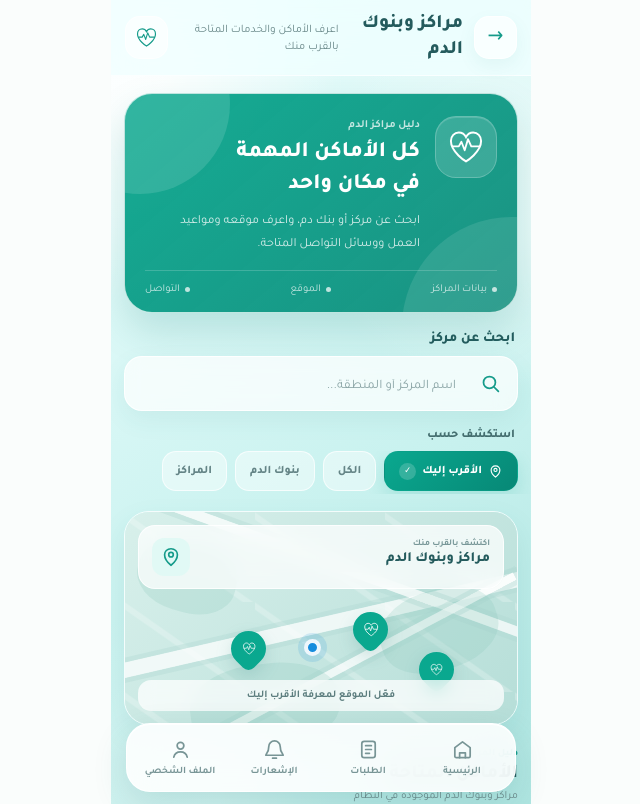
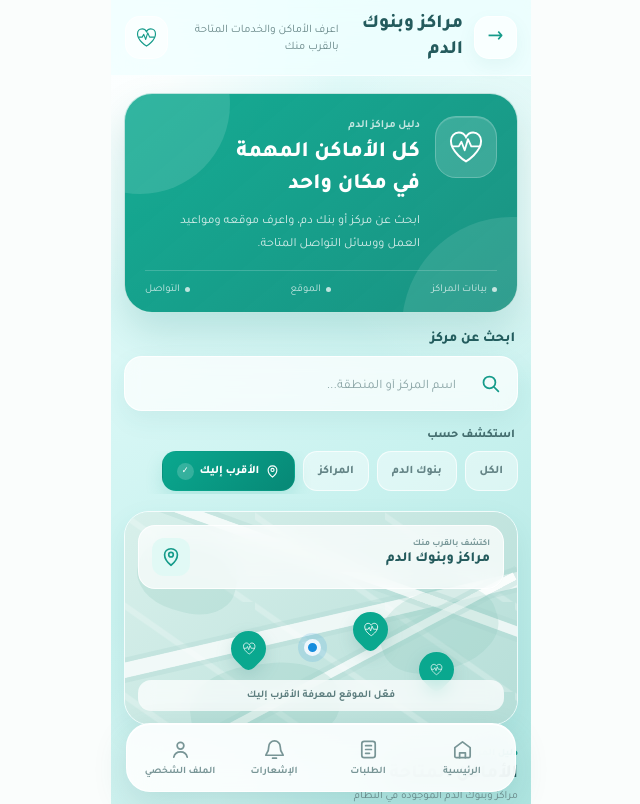
Before and after one commit to saedhamdy660-wq/nabd-alamal-frontend, a React (Vite) app: page /blood-centers in a window 1280 px wide. Shown: the top 804 px of the page, without its empty margins (319-959 px from the left). Built offline with nearby package versions, Linux system fonts and the light colour scheme; no server answers.

Commit message:
Reorder filter options in BloodCenters component

```diff
--- a/src/pages/BloodCenters.jsx
+++ b/src/pages/BloodCenters.jsx
@@ -755,10 +755,10 @@ export default function BloodCenters() {
 
       <div className="filters">
   {[
-            "الأقرب إليك",
     "الكل",
     "بنوك الدم",
     "المراكز",
+    "الأقرب إليك",
   ].map((filter) => {
             const normalizedFilter =
               filter === "الكل"
```
Lines whose indentation alone changed are shown as unchanged.
